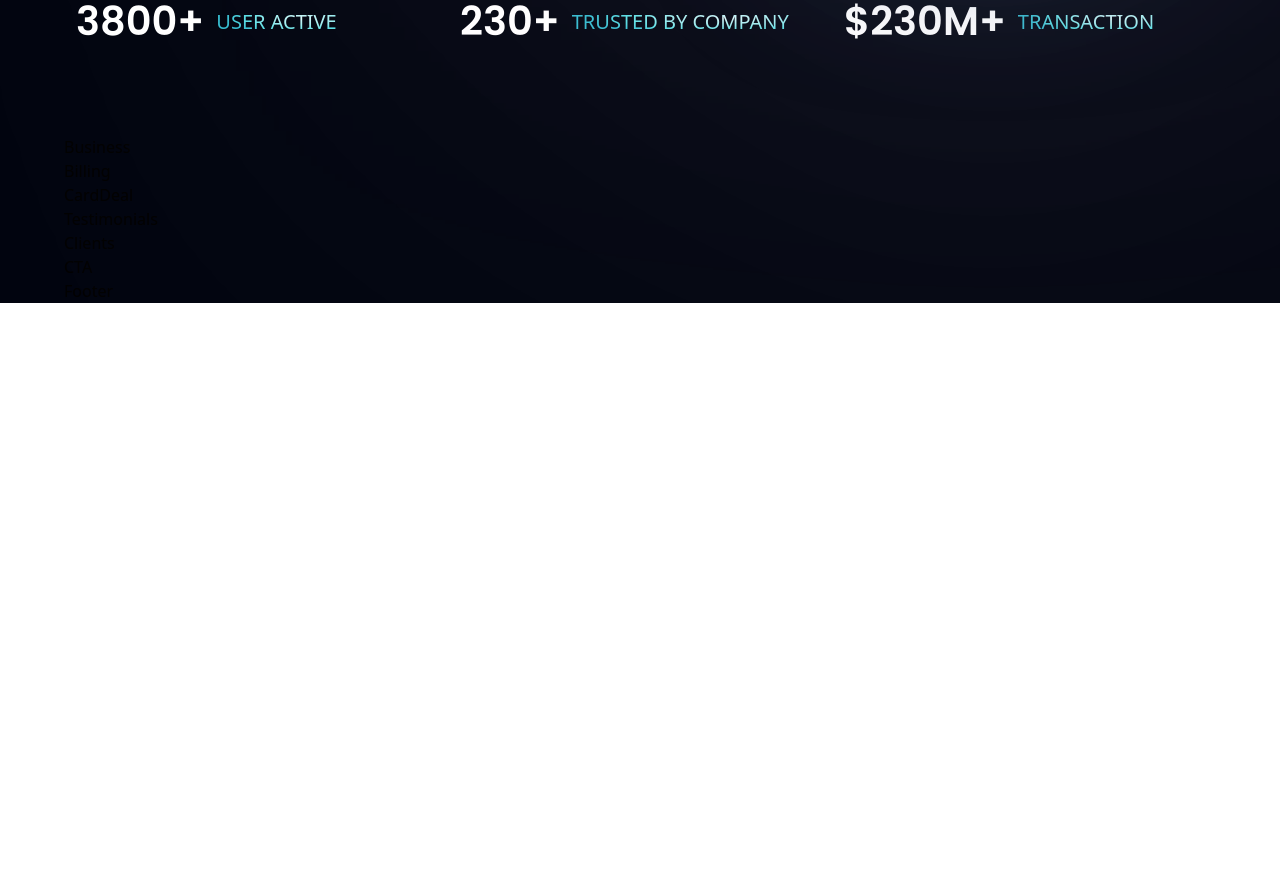
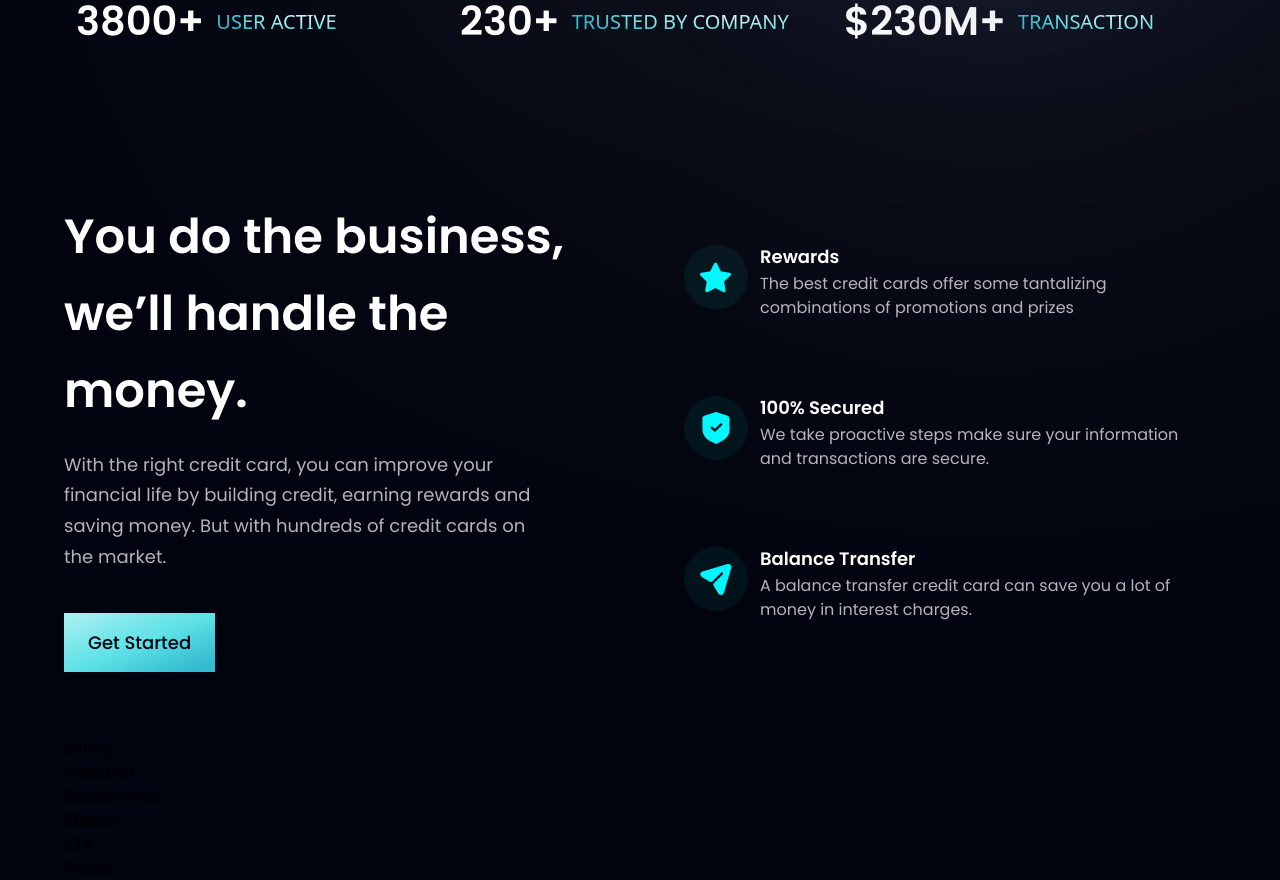
Before and after one commit to AsadbekNematov/HR_consulting, a React (Vite) app in the folder hr_consulting/: page / in a window 1280 px wide. Shown: the part 800-1680 px from the top of the page. Before the commit the page ends 1103 px from the top, so only its background shows below. Built offline with nearby package versions, Linux system fonts and the light colour scheme.

Commit message:
Business

```diff
--- a/hr_consulting/src/components/Business.jsx
+++ b/hr_consulting/src/components/Business.jsx
@@ -1,9 +1,44 @@
-import React from 'react'
+import React from 'react';
+import styles, {layout} from '../style';
+import { features } from '../constants';
+import Button from './Button';
 
-const Business = () => {
-  return (
-    <div>Business</div>
-  )
-}
+const FeatureCard = ({ icon, title, content, index }) => (
+  <div className={`flex flex-row p-6 rounded-[20px] ${index !== features.length - 1 ? "mb-6" : "mb-0"}  feature-card `}>
+    <div className={`w-[64px] h-[64px] rounded-full ${styles.flexCenter} bg-dimBlue`}>
+      <img src={icon} alt="icon" className='w-[50%] h-[50%] object-contain'/>
+    </div>
+    <div className='flex-1 flex flex-col ml-3'>
+      <h4 className='font-poppins font-semibold text-white text-[18px] leading-[23px] mb-1'>
+        {title}
+      </h4>
+      <p className='font-poppins font-normal text-dimWhite text-[16px] leading-[24px] mb-1'>
+        {content}
+      </p>
+    </div>
+  </div>
+)
+
+const Business = () =>(
+  <section id='features' className={layout.section}>
+    <div className={layout.sectionInfo}>
+      <h2 className={styles.heading2}>
+      You do the business,
+      <br className='sm:block hidden' />
+      we’ll handle the money.
+      <p className={`${styles.paragraph} max-w-[470px] mt-5`}>
+      With the right credit card, you can improve your financial life by building credit, earning rewards and saving money. But with hundreds of credit cards on the market.
+      </p>
+      </h2>
+      <Button styles="mt-10"/>
+    </div>
+    <div className={`${layout.sectionImg} flex-col`}>
+      {features.map((feature, index) => (
+        <FeatureCard key={feature.id} {...
+          feature} index={index}/>
+      ))}
+    </div>
+  </section>
+)
 
 export default Business
--- a/hr_consulting/src/components/Button.jsx
+++ b/hr_consulting/src/components/Button.jsx
@@ -1,8 +1,10 @@
 import React from 'react'
 
-const Button = () => {
+const Button = ({styles}) => {
   return (
-    <div>Button</div>
+    <button type='button' className={` py-4 px-6 bg-blue-gradient font-poppins font-medium text-[18px] text-primary outline-none ${styles}`}>
+        Get Started
+    </button>
   )
 }
 
```
